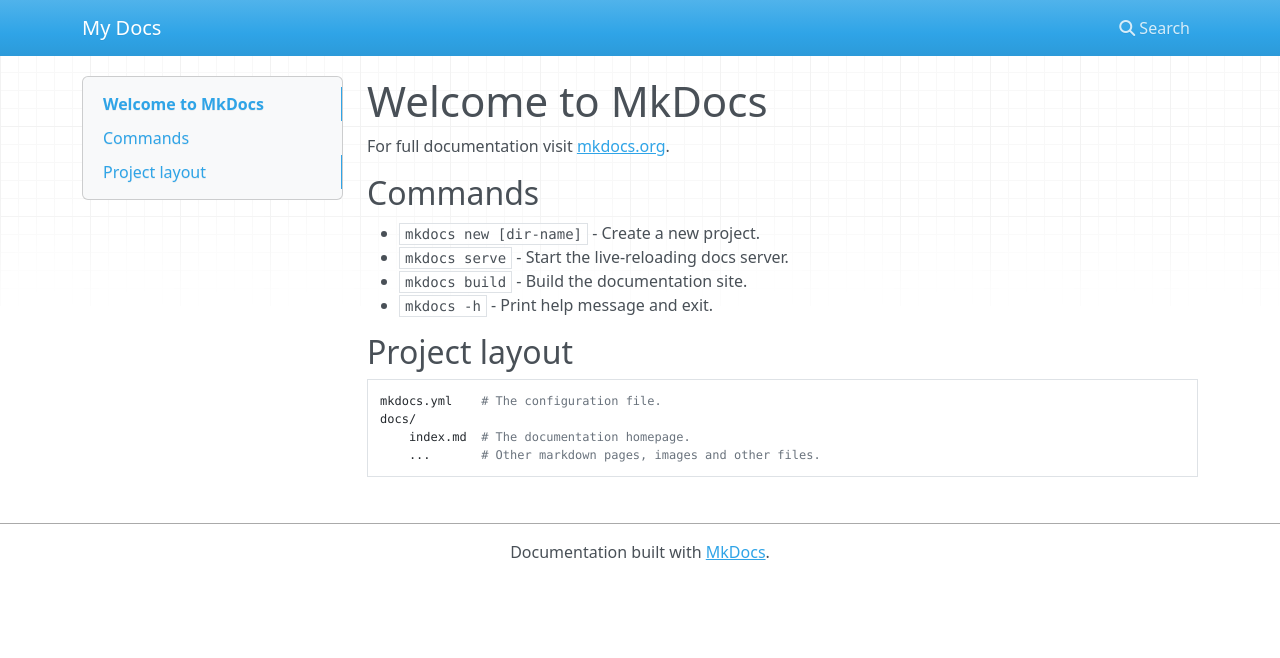
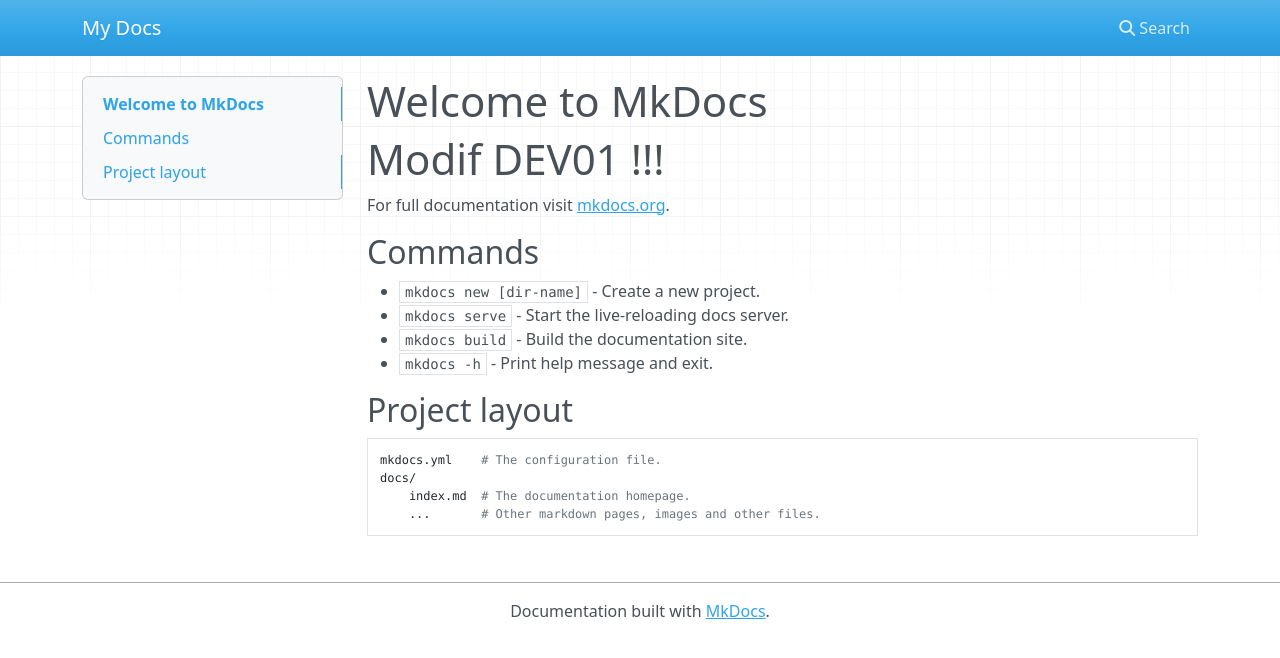
Before and after one commit to Laurent-G/myFirstMkdocs, an MkDocs documentation site: the page built from docs/index.md, in a window 1280 px wide. Shown: the top 658 px of the page. Built offline with MkDocs 1.6.1, drawn with Linux system fonts in a browser that asks for light colours; nearby versions of some CDN libraries.

Commit message:
Modif DEV01

```diff
--- a/docs/index.md
+++ b/docs/index.md
@@ -1,5 +1,7 @@
 # Welcome to MkDocs
-
+<body>
+   <h1>Modif DEV01 !!!</h1>
+</body>
 For full documentation visit [mkdocs.org](https://www.mkdocs.org).
 
 ## Commands
```
